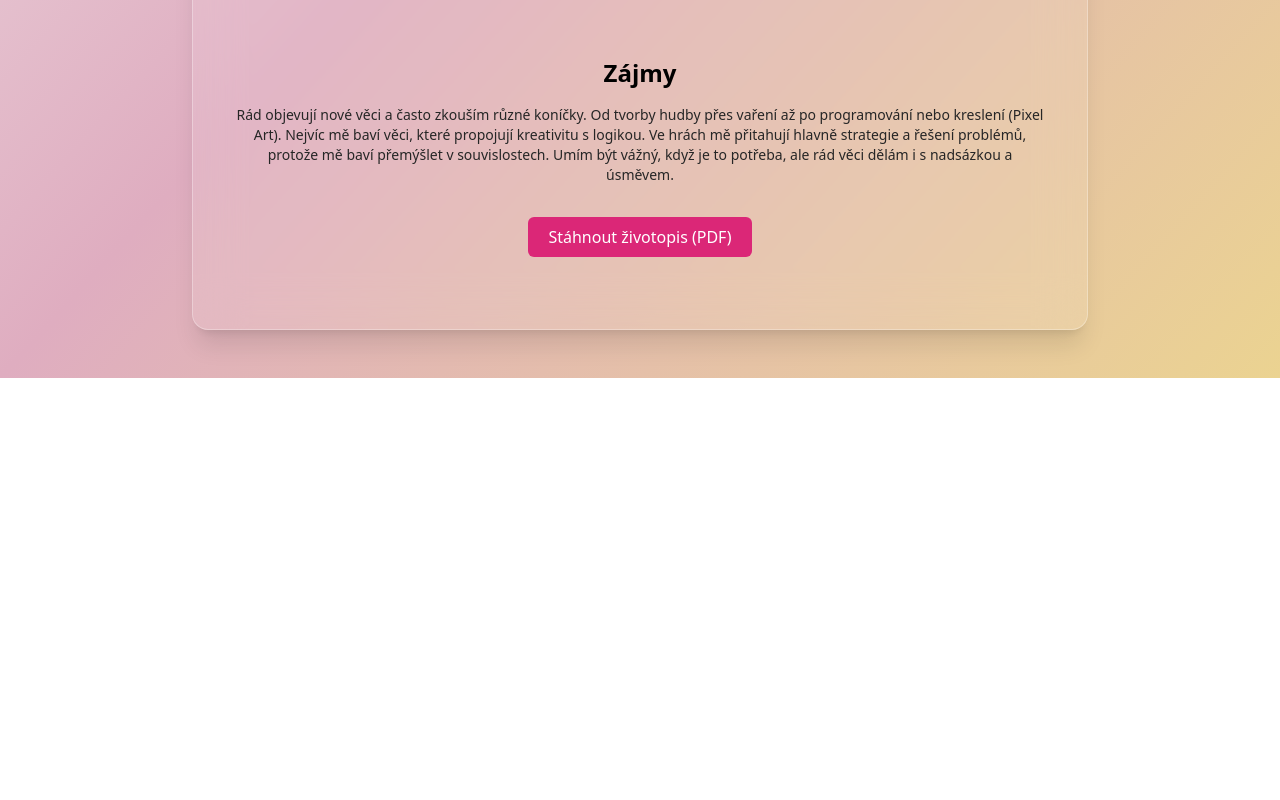
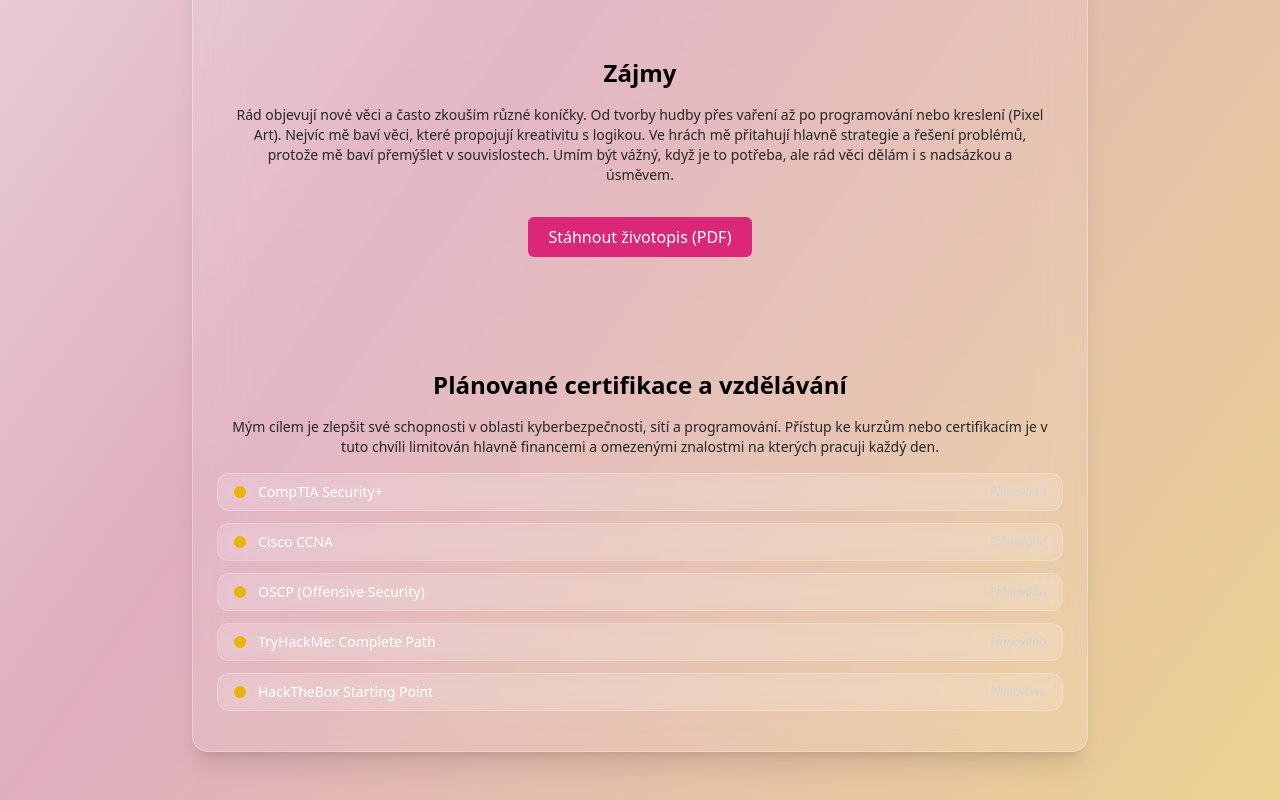
Before and after one commit to 1Kishi/Portfolio-Web, a React (Vite) app: page /about in a window 1280 px wide. Shown: the part 1034-1834 px from the top of the page. Before the commit the page ends 1412 px from the top, so only its background shows below. Built offline with nearby package versions, Linux system fonts and the light colour scheme.

Commit message:
Certification Badges

```diff
--- a/src/components/CV/CVSection.tsx
+++ b/src/components/CV/CVSection.tsx
@@ -47,7 +47,7 @@ export default function CVSection() {
           </p>
         </section>
                                 <a
-                        href="/cv-jacob-green.pdf"
+                        href="/green-jacob_cv.pdf"
                         download
                         className="inline-block mt-4 px-5 py-2 rounded-md bg-pink-600 hover:bg-pink-700 text-white transition"
                       >
--- a/src/components/CV/CertificateBadge.tsx
+++ b/src/components/CV/CertificateBadge.tsx
@@ -1 +1,15 @@
-/* Zde budou certifikace.. Možná plány spojené s nimi..? Badges, how far I am in getting them, etc. */
+export default function CertificateBadge({ name, status }: { name: string; status: "Planned" | "In Progress" | "Completed" }) {
+  const statusColors = {
+    Planned: "bg-yellow-500",
+    "In Progress": "bg-blue-500",
+    Completed: "bg-green-500",
+  };
+
+  return (
+    <div className="flex items-center gap-3 px-4 py-2 rounded-xl bg-white/10 dark:bg-white/5 backdrop-blur border border-white/20 dark:border-white/10 text-white">
+      <span className={`w-3 h-3 rounded-full ${statusColors[status]}`}></span>
+      <span className="text-sm">{name}</span>
+      <span className="text-xs italic text-neutral-300 ml-auto">{status === "Planned" ? "Plánováno" : status === "In Progress" ? "Probíhá" : "Dokončeno"}</span>
+    </div>
+  );
+}
--- /dev/null
+++ b/src/components/CV/Certificates.tsx
@@ -0,0 +1 @@
+/* remaking certf. to just call it from here?? */
--- a/src/pages/About.tsx
+++ b/src/pages/About.tsx
@@ -1,5 +1,6 @@
 import { useState } from "react";
 import CVSection from "../components/CV/CVSection";
+import CertificateBadge from "../components/CV/CertificateBadge";
 
 export default function About() {
   const [copied, setCopied] = useState(false);
@@ -36,6 +37,23 @@ return (
       </div>
 
       <CVSection />
+
+
+      <section className="pt-12 space-y-4">
+        <h2 className="text-2xl font-bold text-black dark:text-white">Plánované certifikace a vzdělávání</h2>
+        <p className="text-sm text-neutral-800 dark:text-neutral-200">
+          Mým cílem je zlepšit své schopnosti v oblasti kyberbezpečnosti, sítí a programování. Přístup ke kurzům nebo certifikacím je v tuto chvíli limitován hlavně financemi a omezenými znalostmi na kterých pracuji každý den.
+        </p>
+
+        <div className="space-y-3">
+          <CertificateBadge name="CompTIA Security+" status="Planned" />
+          <CertificateBadge name="Cisco CCNA" status="Planned" />
+          <CertificateBadge name="OSCP (Offensive Security)" status="Planned" />
+          <CertificateBadge name="TryHackMe: Complete Path" status="Planned" />
+          <CertificateBadge name="HackTheBox Starting Point" status="Planned" />
+        </div>
+      </section>
+
     </div>
   </main>
 );
--- a/src/pages/Home.jsx
+++ b/src/pages/Home.jsx
@@ -87,6 +87,7 @@ export default function Home() {
 
           <CVSection />
 
+
         </div>
 
       </section>
```
